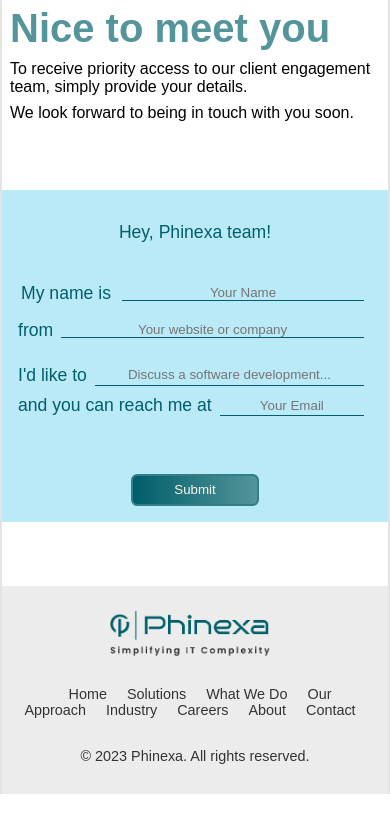
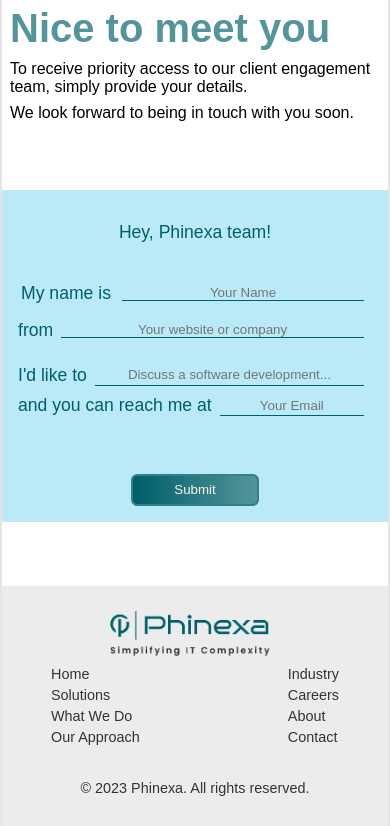
Before and after one commit to Phinexa-dev/phinexa.web, a React (Create React App) app: page /contact in a window 390 px wide. Shown: the part 391-1217 px from the top of the page. Before the commit the page ends 1185 px from the top, so only its background shows below. Built offline with nearby package versions, Linux system fonts and the light colour scheme.

Commit message:
added responsive footer

```diff
--- a/src/components/Footer/Footer.js
+++ b/src/components/Footer/Footer.js
@@ -12,14 +12,18 @@
                 <img src={PHILOGO} alt="Phinexa Logo" className="logo-image"/>
             </div>
      <nav className="footer-nav">
+         <div className="nav-group">
             <a href="#">Home</a>
              <a href="#">Solutions</a>
              <a href="#">What We Do</a>
              <a href="#">Our Approach</a>
+        </div>
+    <div className="nav-group">
         <a href="#">Industry</a>
         <a href="#">Careers</a>
         <a href="#">About</a>
         <a href="#">Contact</a>
+    </div>
 </nav>
         </div>
         <div className="footer-bottom">
--- a/src/components/Footer/footer.scss
+++ b/src/components/Footer/footer.scss
@@ -40,24 +40,31 @@
     margin-bottom: 20px;
     color: #666;
 }
-.footer-nav{
-    margin-top: 20px;
+.footer-nav {
+    display: flex;
+    justify-content: center;
+    align-items: center;
+    width: 100%;
+    padding: 0 20px;
 }
 
-.footer-nav a {
+.nav-group {
+    display: flex;
+    justify-content: center;
+    text-align: left;
+}
 
-    margin: 0 10px; /* Spacing between nav items */
+.nav-group a {
+    margin: 0 10px;
     text-decoration: none;
     color: #333;
-
 }
 
-.footer-nav a:hover {
+.nav-group a:hover {
     text-decoration: underline;
 }
-
 .footer-bottom {
-    background-color: #ececec; /* Darker grey background */
+    background-color: #ececec;
     color: #333;
     margin-top: 20px;
     padding: 10px 0;
@@ -66,3 +73,19 @@
 .footer-bottom p {
     margin: 0;
 }
+
+@media (max-width: 768px) {
+    .footer-nav {
+        flex-direction: row;
+        width: 140%;
+        justify-content: space-between;
+    }
+    .nav-group {
+        flex-direction: column;
+        justify-content: space-around;
+    }
+    .nav-group a {
+    margin-bottom:5px;
+
+}
+}
```
Lines whose indentation alone changed are shown as unchanged.
